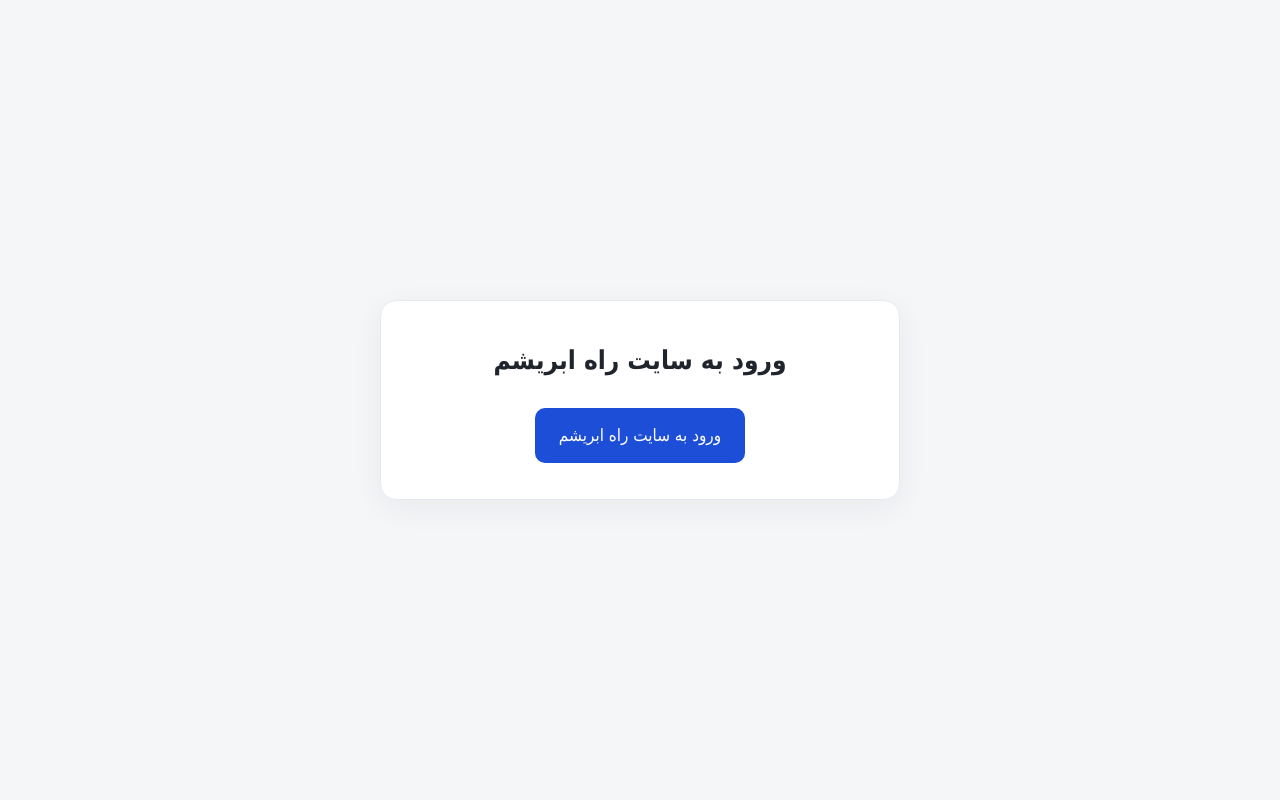
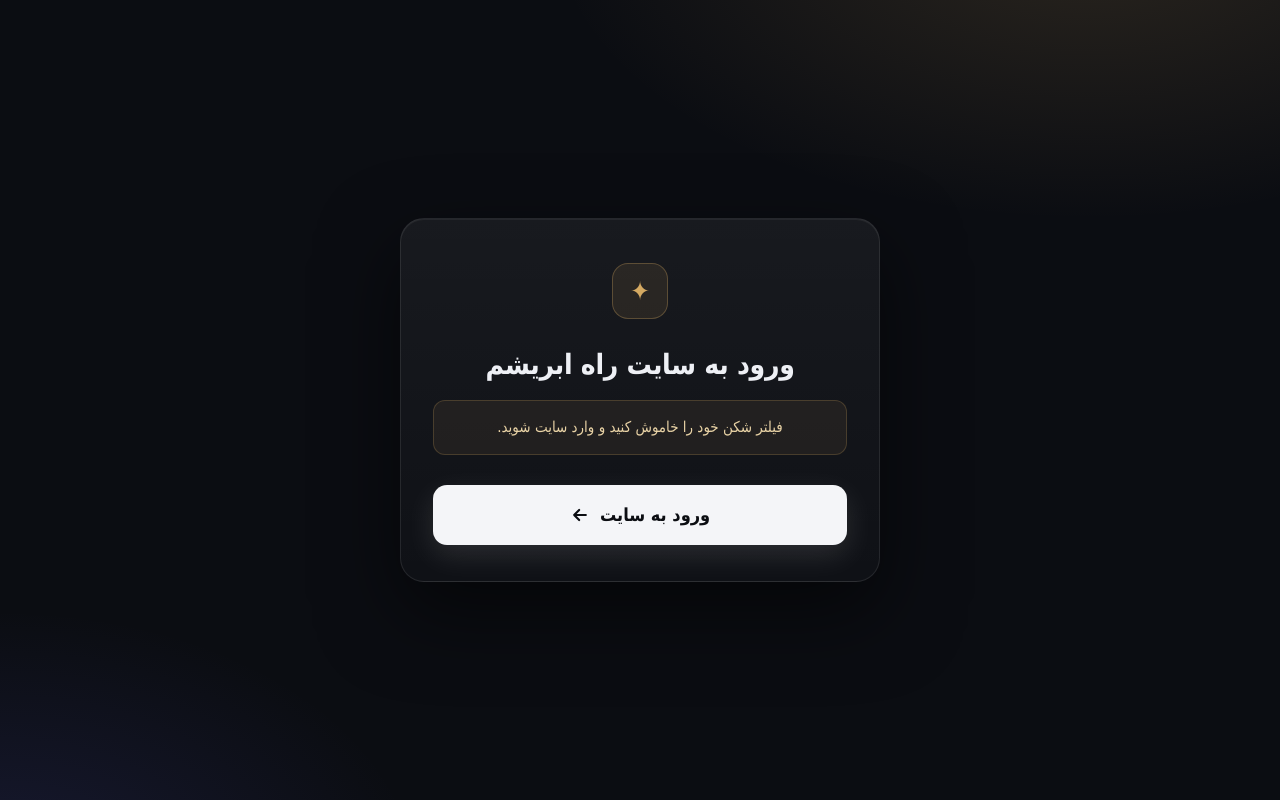
Before and after one commit to ghazalhafezi/silk-road-project, a plain HTML site: page index.html in a window 1280 px wide. Drawn offline with Linux system fonts and the light colour scheme.

Commit message:
Redesign page with dark theme and filter-breaker notice
Co-Authored-By: Claude Sonnet 5.5 <noreply@anthropic.com>

```diff
--- a/index.html
+++ b/index.html
@@ -4,55 +4,112 @@
   <meta charset="utf-8">
   <meta name="viewport" content="width=device-width, initial-scale=1">
   <meta name="description" content="ورود به سایت راه ابریشم">
+  <meta name="theme-color" content="#0b0d12">
   <title>ورود به سایت راه ابریشم</title>
   <style>
     * { box-sizing: border-box; }
+    html { color-scheme: dark; }
     body {
       margin: 0;
       min-height: 100vh;
+      min-height: 100dvh;
       display: grid;
       place-items: center;
       padding: 24px;
-      background: #f5f6f8;
-      color: #20242c;
-      font-family: Tahoma, Arial, sans-serif;
+      color: #eef0f5;
+      font-family: Vazirmatn, Tahoma, "Segoe UI", Arial, sans-serif;
+      background:
+        radial-gradient(900px 500px at 85% -10%, rgba(212, 169, 98, .16), transparent 60%),
+        radial-gradient(700px 450px at 0% 110%, rgba(99, 102, 241, .14), transparent 60%),
+        #0b0d12;
     }
     main {
-      width: min(100%, 520px);
-      padding: 36px 28px;
+      position: relative;
+      width: min(100%, 480px);
+      padding: 44px 32px 36px;
       text-align: center;
-      background: #fff;
-      border: 1px solid #e7e9ee;
+      background: linear-gradient(180deg, rgba(255,255,255,.055), rgba(255,255,255,.02));
+      border: 1px solid rgba(255, 255, 255, .09);
+      border-radius: 24px;
+      box-shadow: 0 30px 80px rgba(0, 0, 0, .55), inset 0 1px 0 rgba(255,255,255,.06);
+      animation: rise .6s ease both;
+    }
+    .mark {
+      width: 56px;
+      height: 56px;
+      margin: 0 auto 22px;
+      display: grid;
+      place-items: center;
       border-radius: 16px;
-      box-shadow: 0 8px 30px rgba(20, 30, 50, .06);
+      font-size: 26px;
+      color: #d4a962;
+      background: rgba(212, 169, 98, .1);
+      border: 1px solid rgba(212, 169, 98, .3);
     }
     h1 {
-      margin: 0 0 24px;
-      font-size: clamp(20px, 5vw, 26px);
-      font-weight: 700;
-      line-height: 1.8;
+      margin: 0 0 12px;
+      font-size: clamp(22px, 6vw, 28px);
+      font-weight: 800;
+      line-height: 1.7;
+      letter-spacing: -.01em;
     }
-    a {
-      display: inline-block;
-      padding: 13px 24px;
-      border-radius: 10px;
-      background: #1d4ed8;
-      color: #fff;
-      font-size: 17px;
-      line-height: 1.7;
+    .notice {
+      margin: 0 0 30px;
+      padding: 12px 14px;
+      font-size: 15px;
+      line-height: 1.9;
+      color: #e9d3a6;
+      background: rgba(212, 169, 98, .08);
+      border: 1px solid rgba(212, 169, 98, .22);
+      border-radius: 12px;
+    }
+    .btn {
+      display: flex;
+      align-items: center;
+      justify-content: center;
+      gap: 10px;
+      width: 100%;
+      padding: 16px 24px;
+      border-radius: 14px;
+      background: #f4f5f8;
+      color: #0b0d12;
+      font-size: 18px;
+      font-weight: 800;
+      line-height: 1.6;
       text-decoration: none;
+      box-shadow: 0 10px 30px rgba(244, 245, 248, .12);
+      transition: transform .18s ease, box-shadow .18s ease, background .18s ease;
     }
-    a:focus-visible {
-      outline: 3px solid #93c5fd;
+    .btn svg { transition: transform .18s ease; }
+    .btn:hover {
+      background: #fff;
+      transform: translateY(-2px);
+      box-shadow: 0 14px 36px rgba(244, 245, 248, .2);
+    }
+    .btn:hover svg { transform: translateX(-4px); }
+    .btn:active { transform: translateY(0); }
+    .btn:focus-visible {
+      outline: 3px solid #d4a962;
       outline-offset: 4px;
+    }
+    @keyframes rise {
+      from { opacity: 0; transform: translateY(14px); }
+      to   { opacity: 1; transform: none; }
+    }
+    @media (prefers-reduced-motion: reduce) {
+      main { animation: none; }
+      .btn, .btn svg { transition: none; }
     }
   </style>
 </head>
 <body>
   <main>
+    <div class="mark" aria-hidden="true">✦</div>
     <h1>ورود به سایت راه ابریشم</h1>
-    <a href="https://alighamsarimusic.com/silkroad">
-      ورود به سایت راه ابریشم
+    <p class="notice">فیلتر شکن خود را خاموش کنید و وارد سایت شوید.</p>
+    <a class="btn" href="https://alighamsarimusic.com/silkroad">
+      ورود به سایت
+      <svg width="20" height="20" viewBox="0 0 24 24" fill="none" stroke="currentColor" stroke-width="2.6" stroke-linecap="round" stroke-linejoin="round" aria-hidden="true"><path d="M19 12H5M11 6l-6 6 6 6"/></svg>
     </a>
   </main>
 </body>
```
